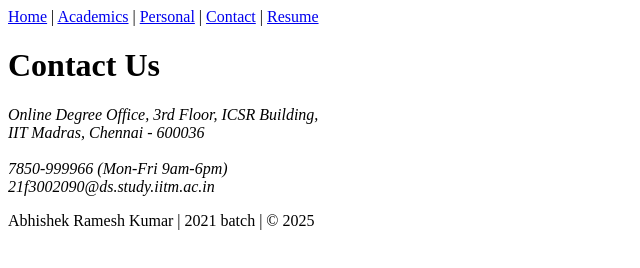
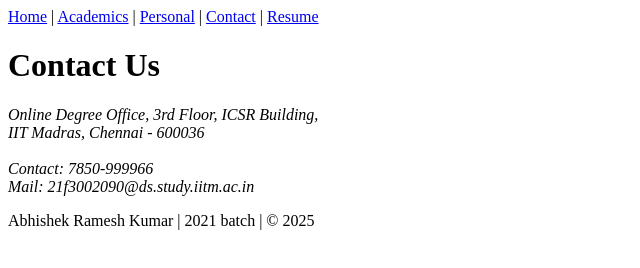
Before and after one commit to Skyehackerdoge/HTML-Projects, a plain HTML site: page contact.html in a window 1280 px wide. Shown: the whole page, without its empty margins (0-640 px from the left). Drawn offline with Linux system fonts and the light colour scheme.

Commit message:
Update contact.html

```diff
--- a/contact.html
+++ b/contact.html
@@ -18,8 +18,8 @@
     <address>
         Online Degree Office, 3rd Floor, ICSR Building,<br>
         IIT Madras, Chennai - 600036<br><br>
-        7850-999966 (Mon-Fri 9am-6pm)<br>
-        21f3002090@ds.study.iitm.ac.in
+        Contact: 7850-999966<br>
+        Mail: 21f3002090@ds.study.iitm.ac.in
     </address>
 </div>
 
```
